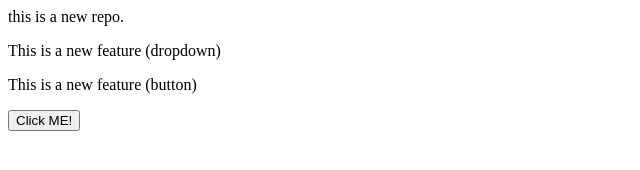
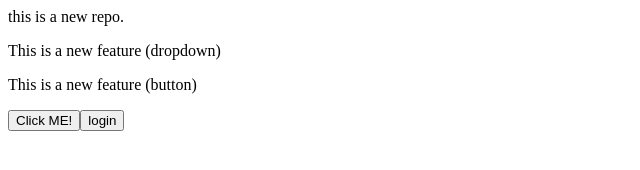
Before and after one commit to shivam0119/localrepo, a plain HTML site: page index.html in a window 1280 px wide. Shown: the whole page, without its empty margins (0-640 px from the left). Drawn offline with Linux system fonts and the light colour scheme.

Commit message:
add login

```diff
--- a/index.html
+++ b/index.html
@@ -1,4 +1,4 @@
 <p>this is a new repo.</p>
 <p>This is a new feature (dropdown)</p>
 <p>This is a new feature (button)</p>
-<button>Click ME!</button>
+<button>Click ME!</button><button>login</button>
```
